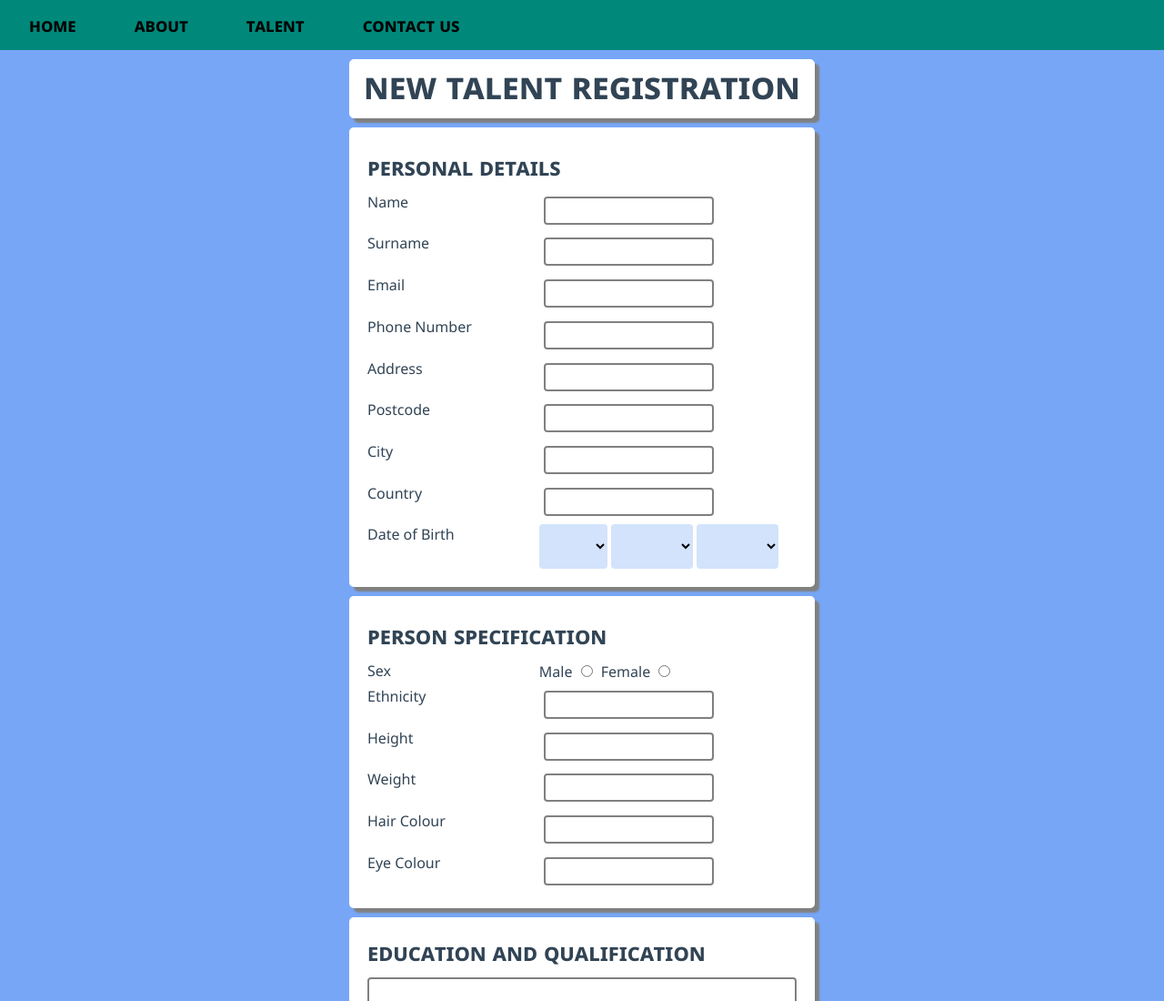
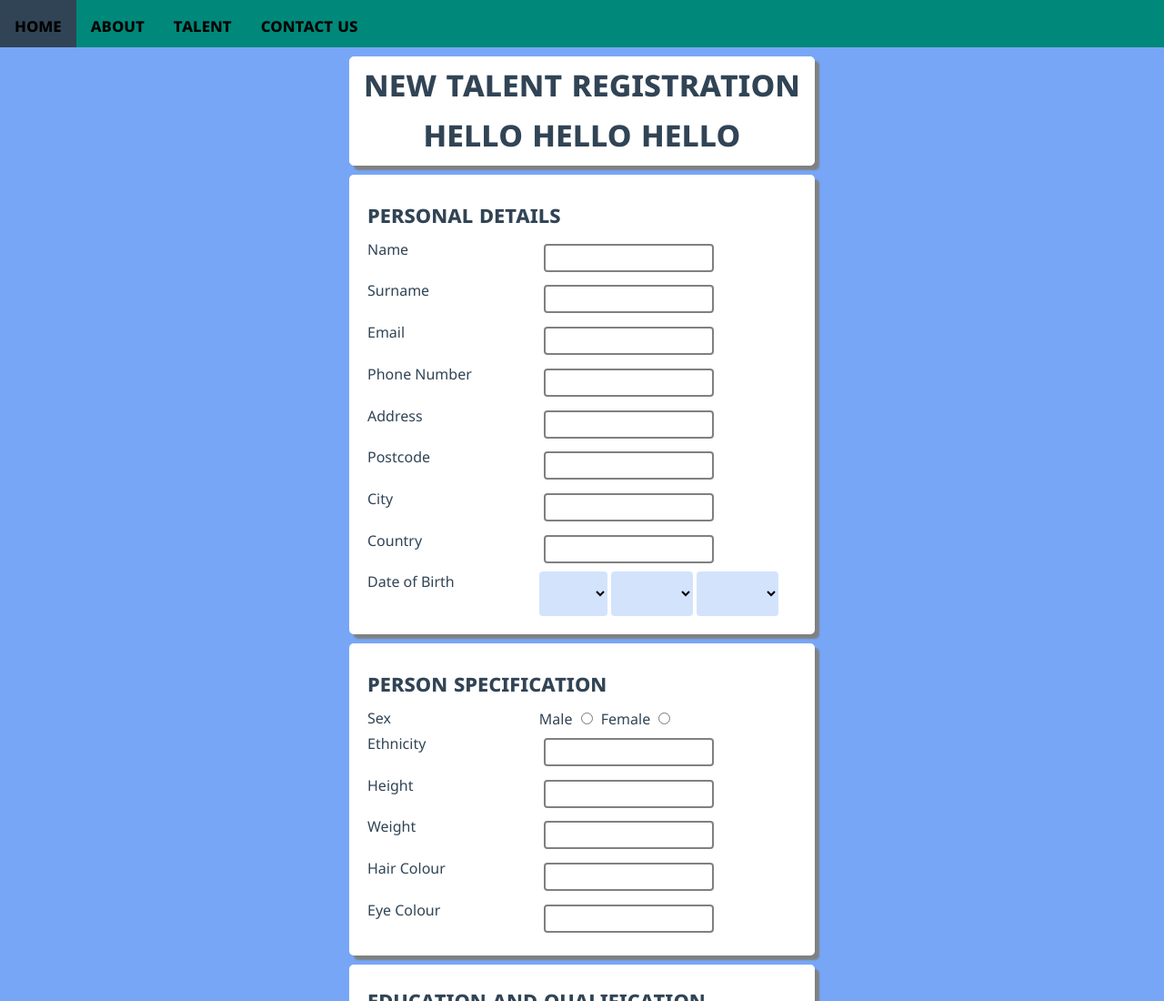
Before and after one commit to klaudiatomanova/milestone1.2, a plain HTML site: page index.html in a window 1280 px wide. Shown: the top 1100 px of the page at 91% size. Drawn offline with Linux system fonts and the light colour scheme.

Commit message:
fix spacing in nav

```diff
--- a/index.html
+++ b/index.html
@@ -20,7 +20,7 @@
     </header>
     <main>
       <form action="" method="POST">
-        <h1>New Talent Registration</h1>
+        <h1>New Talent Registration Hello Hello Hello</h1>
         <div class="containerone">
           <div>
             <h2><b>Personal Details</b></h2>
--- a/style.css
+++ b/style.css
@@ -49,8 +49,13 @@ li {
   display: block;
   color: white;
   text-align: center;
+  text-decoration: none;
+  height: 52px;
+}
+
+li a {
   padding: 14px 16px;
-  text-decoration: none;
+  display: block;
 }
 
 h1 {
```
Also changed, not shown: 1 other file.
